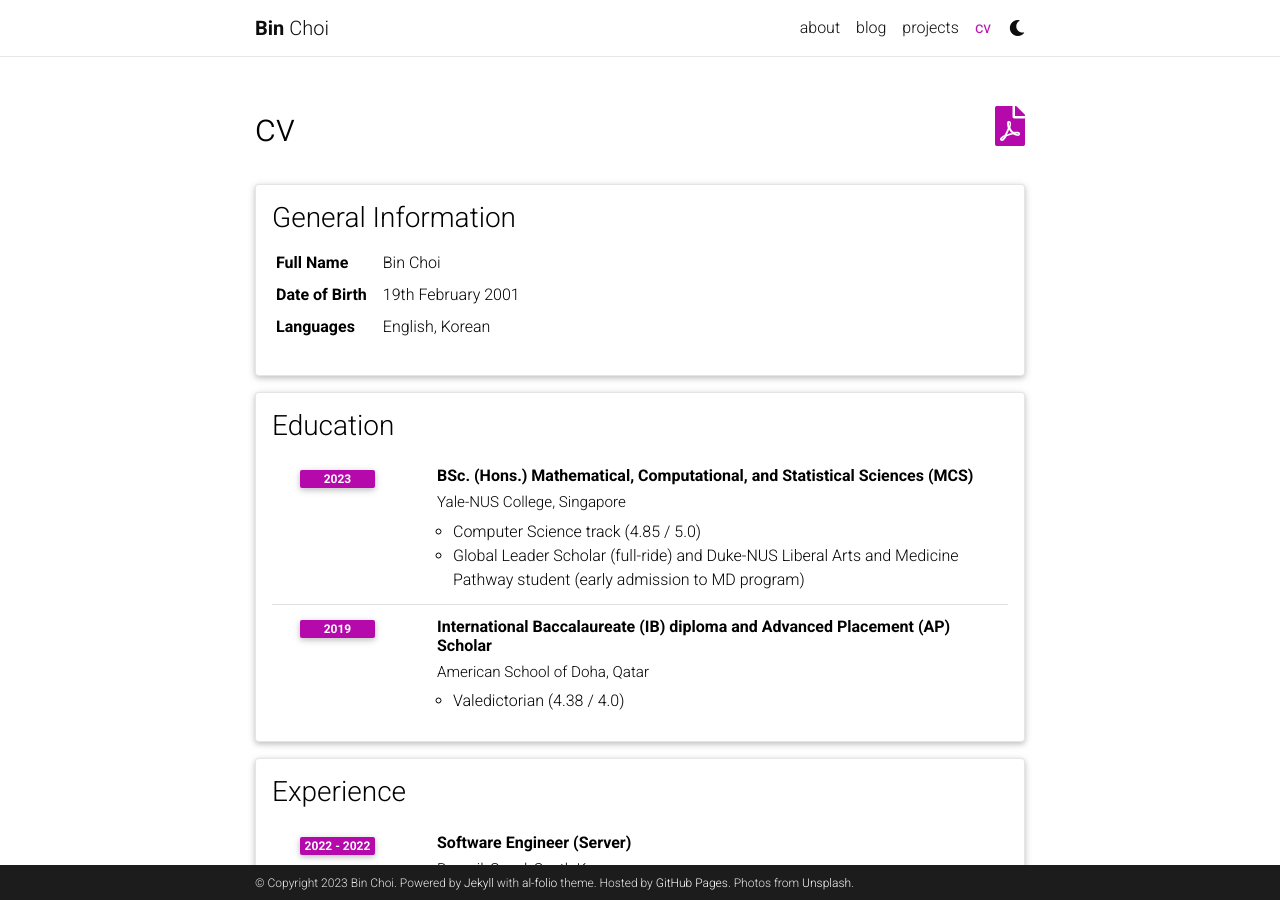
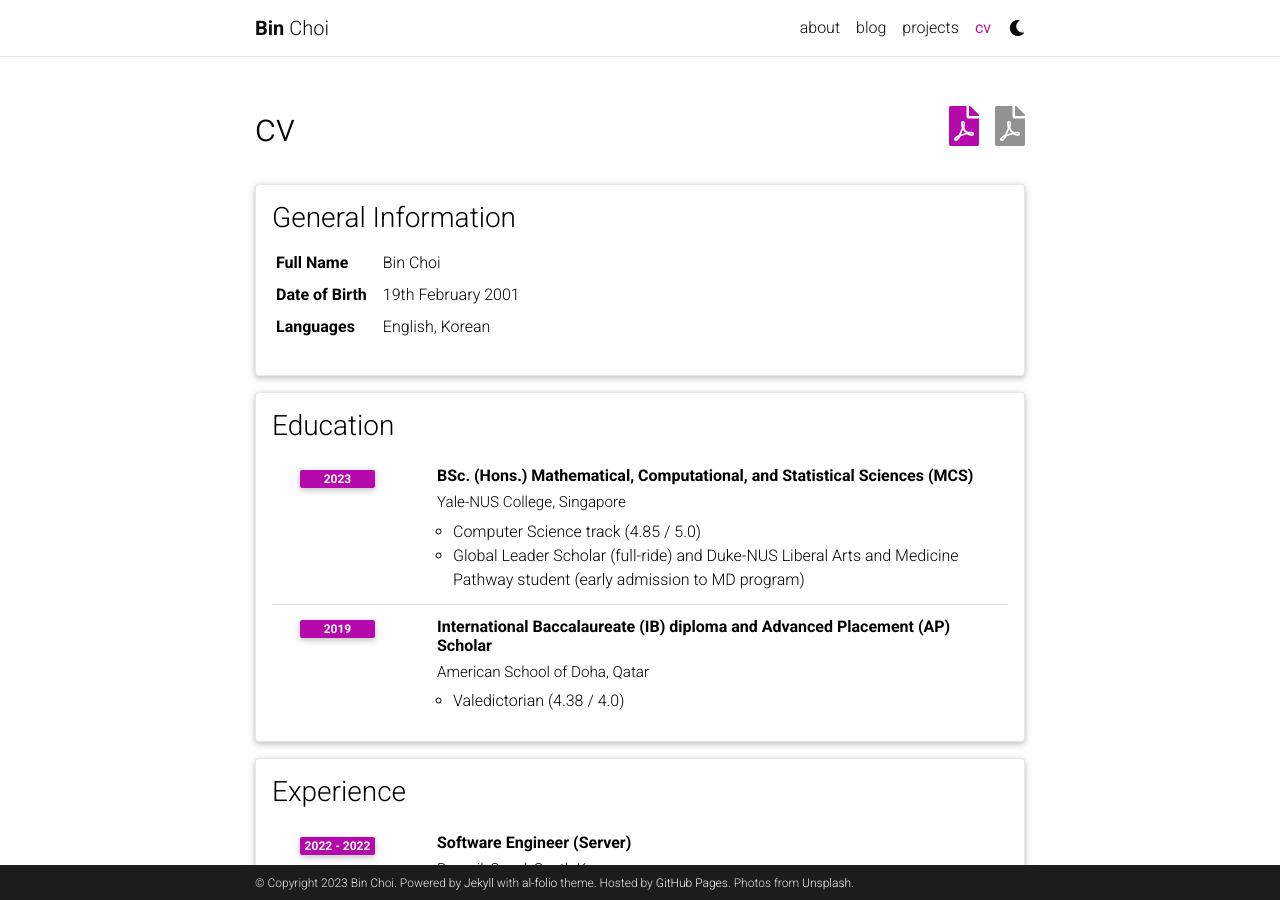
Before and after one commit to binchoi/binchoi.github.io, a Jekyll site: the page built from _pages/cv.md, in a window 1280 px wide and 900 px high. Built offline with Jekyll 4.4.1, drawn with Linux system fonts in a browser that asks for light colours; comment, search, counter and statistics services are not loaded; a style sheet for code colours, icons or effects is not loaded.

Commit message:
Add failure resume icon and pdf

```diff
--- a/_layouts/cv.html
+++ b/_layouts/cv.html
@@ -5,7 +5,11 @@
         <div class="post">
 
           <header class="post-header">
-            <h1 class="post-title">{{ page.title }} {% if page.cv_pdf %}<a href="{{ page.cv_pdf | prepend: 'assets/pdf/' | relative_url}}" target="_blank" rel="noopener noreferrer" class="float-right"><i class="fas fa-file-pdf"></i></a>{% endif %}</h1>
+            <h1 class="post-title">{{ page.title }}
+              {% if page.fcv_pdf %}<a href="{{ page.fcv_pdf | prepend: 'assets/pdf/' | relative_url}}" target="_blank" rel="noopener noreferrer" class="float-right" style="padding-left: 1rem; color: #929292;"><i class="fas fa-file-pdf" title="failure-resume.pdf"></i></a>{% endif %}
+
+              {% if page.cv_pdf %}<a href="{{ page.cv_pdf | prepend: 'assets/pdf/' | relative_url}}" target="_blank" rel="noopener noreferrer" class="float-right"><i class="fas fa-file-pdf" title="resume.pdf"></i></a>{% endif %}
+            </h1>
             <p class="post-description">{{ page.description }}</p>
           </header>
 
```
Also changed, not shown: _pages/cv.md (+1 -1 lines), 1 other file.
